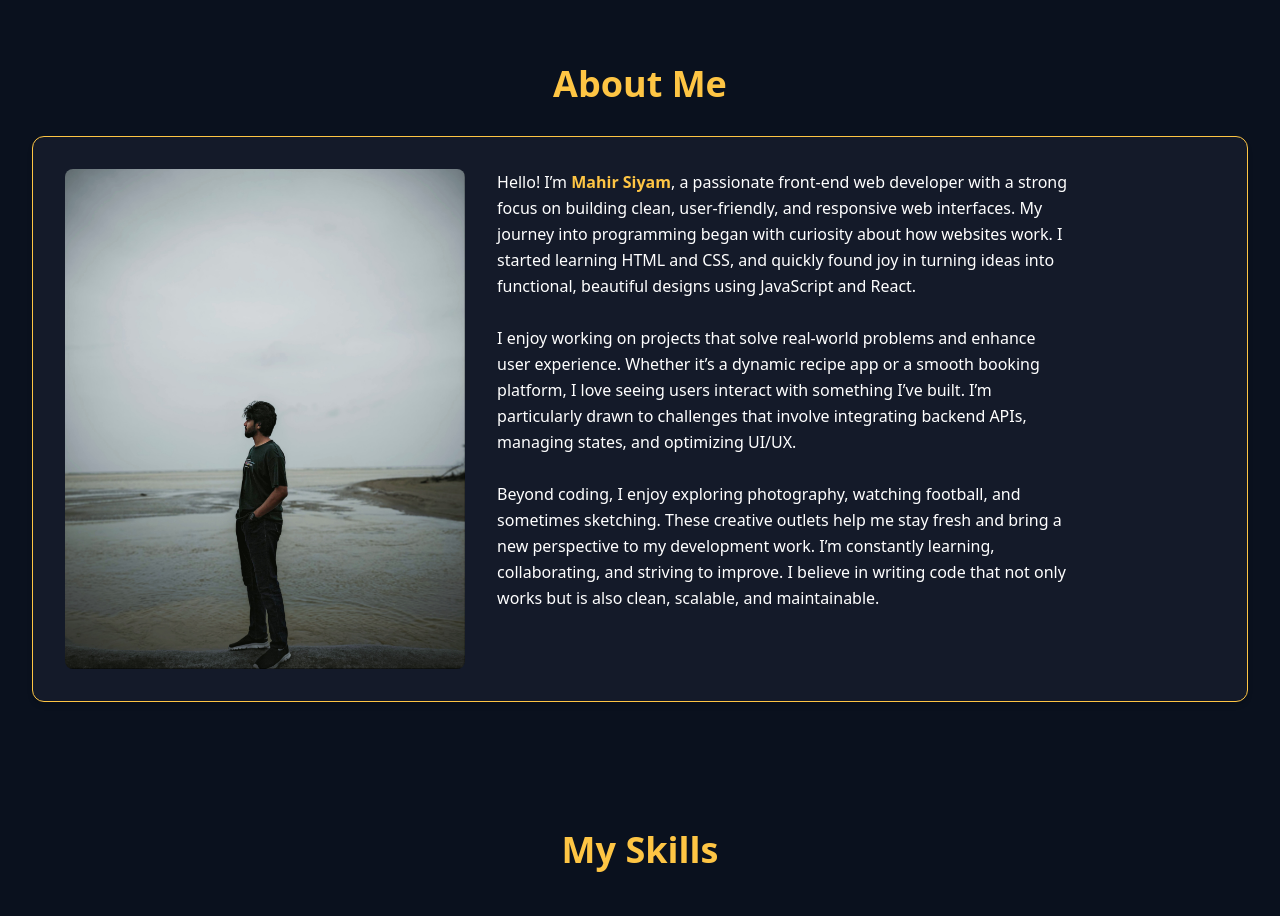
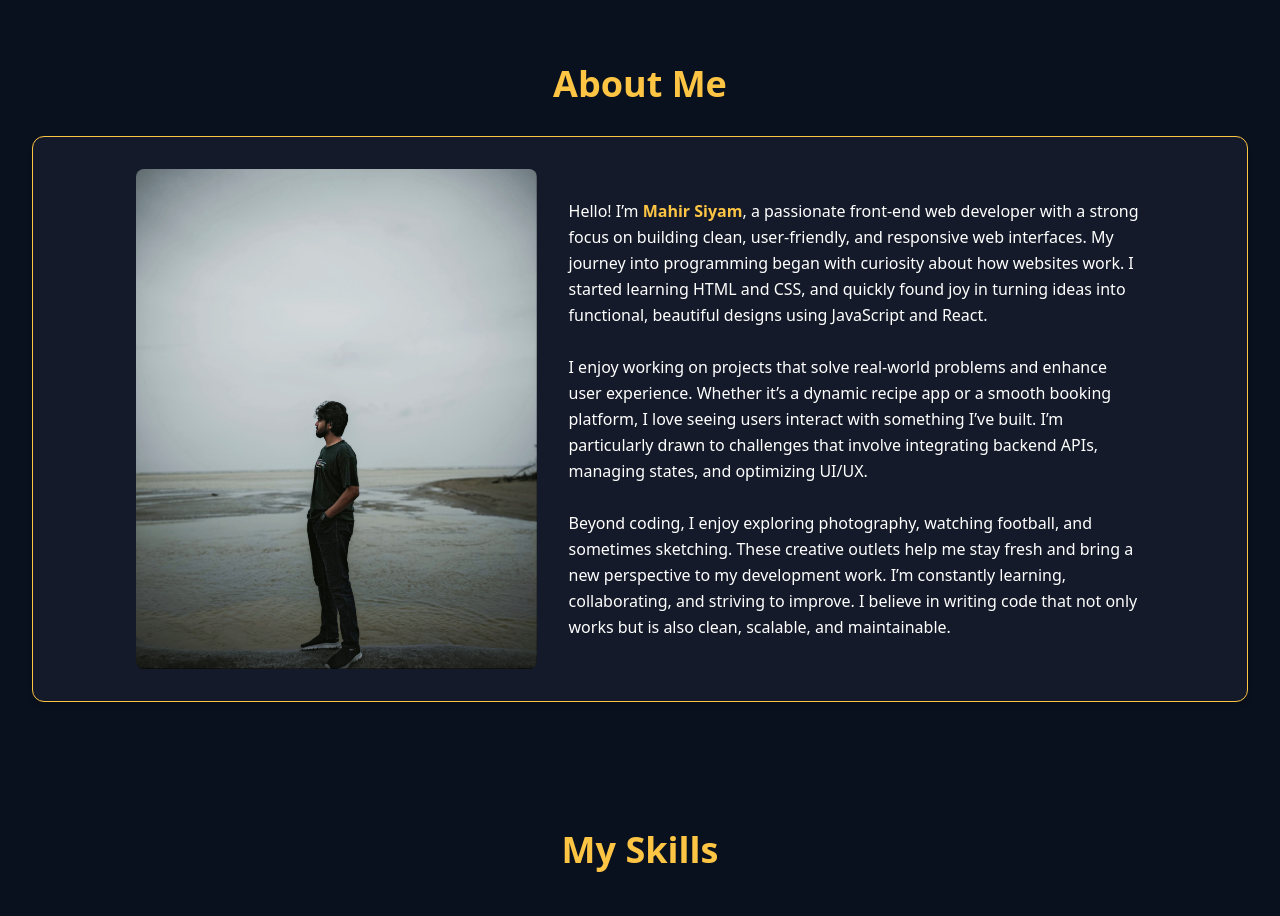
Before and after one commit to MahirSiyam/My-Portfolio, a React (Vite) app: page / in a window 1280 px wide. Shown: the part 800-1716 px from the top of the page. Built offline with nearby package versions, Linux system fonts and the light colour scheme.

Commit message:
about me align

```diff
--- a/src/Pages/About/About.jsx
+++ b/src/Pages/About/About.jsx
@@ -10,14 +10,18 @@ const About = () => {
           About Me
         </h2>
 
-        <div className="flex flex-col lg:flex-row items-center lg:items-start gap-8 bg-[#141a29] p-4 sm:p-6 md:p-8 rounded-xl shadow-md border border-[#fec544]">
+        <div className="flex flex-col lg:flex-row justify-center items-center gap-8 bg-[#141a29] p-4 sm:p-6 md:p-8 rounded-xl shadow-md border border-[#fec544]">
           {/* Image Section */}
           <div className="">
-            <img src={about} alt="About Me" className="w-auto h-[500px] rounded-lg" />
+            <img
+              src={about}
+              alt="About Me"
+              className="w-auto h-[500px] rounded-lg object-contain"
+            />
           </div>
 
           {/* Text Section */}
-          <div className="w-full lg:w-1/2 text-white text-start text-base leading-relaxed font-light">
+          <div className="w-full lg:w-1/2 text-white text-center lg:text-left text-base leading-relaxed font-light">
             <p>
               Hello! I’m{" "}
               <span className="font-semibold text-[#fec544]">Mahir Siyam</span>, a passionate front-end web developer
```
